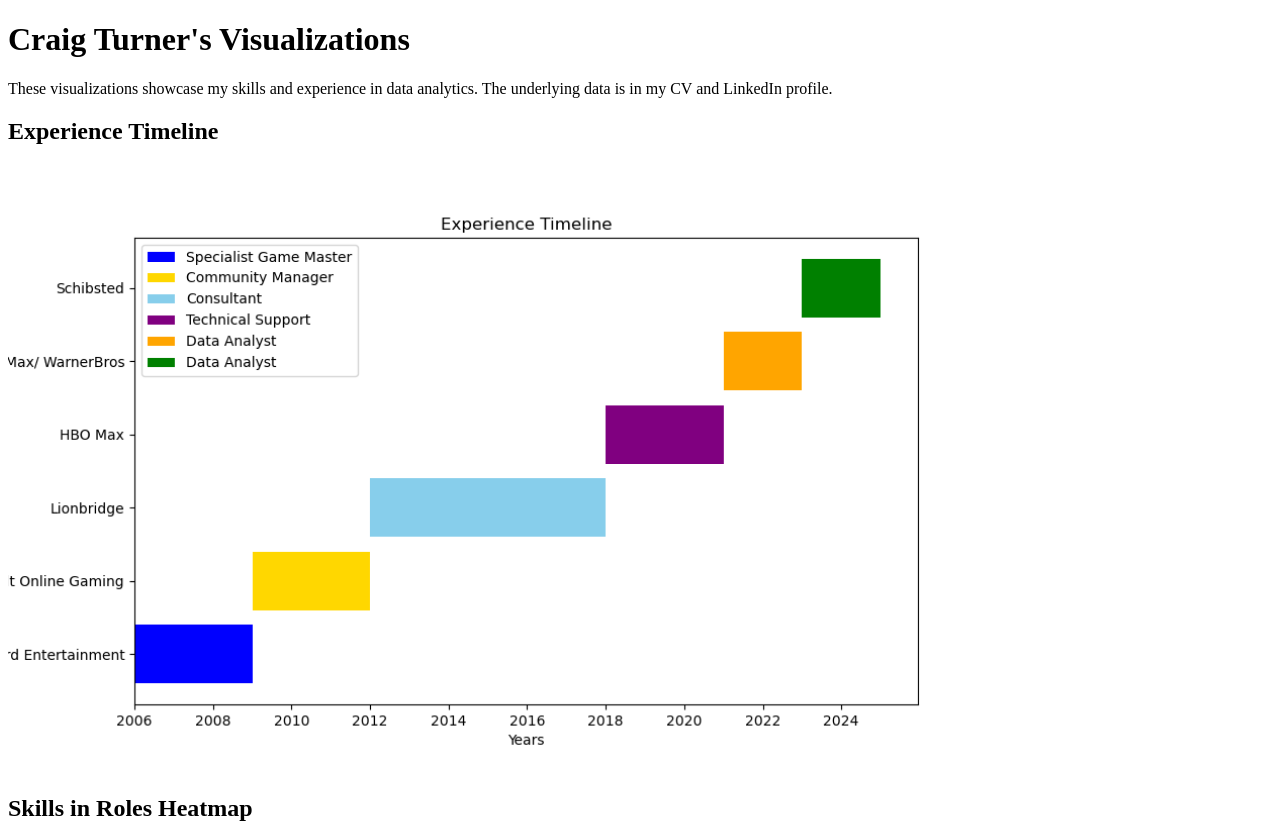
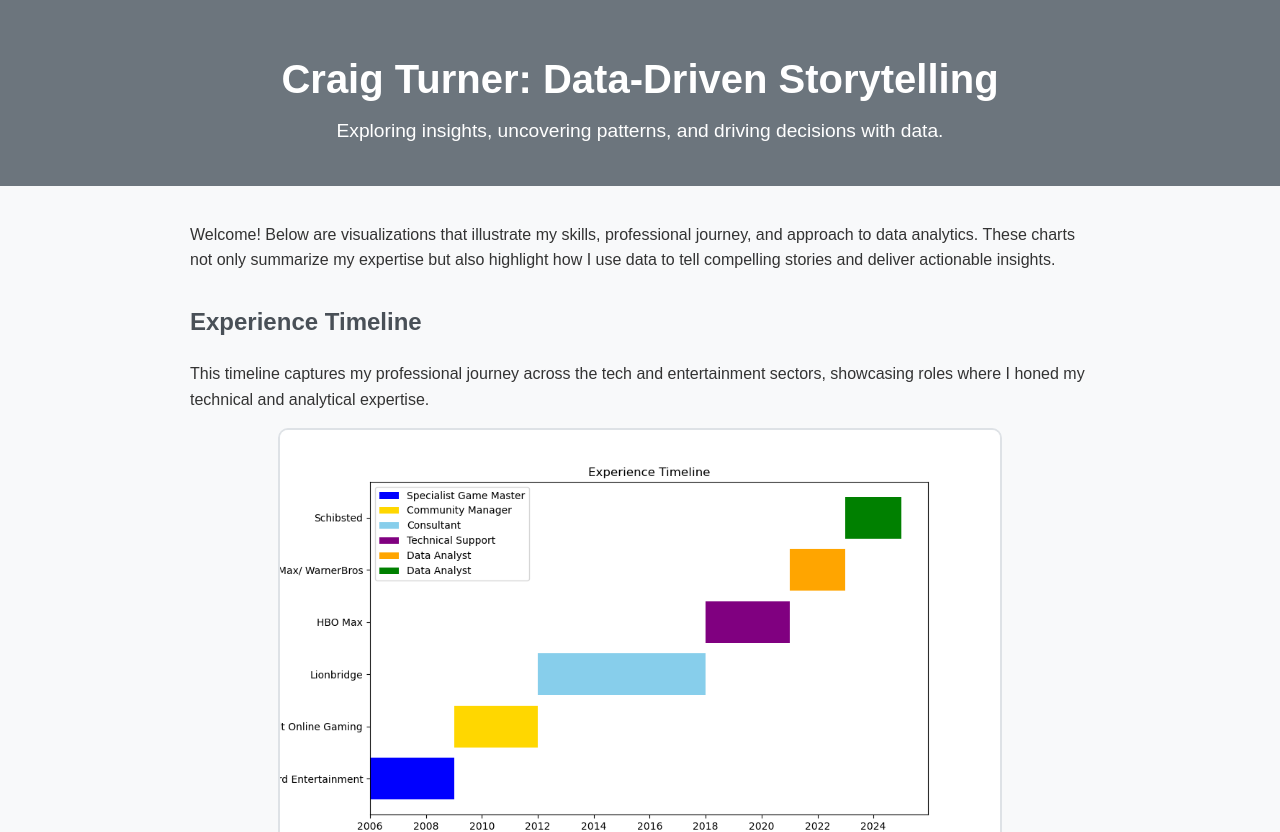
Before and after one commit to thundergore/super-giggle, a plain HTML site: page index.html in a window 1280 px wide. Shown: the top 832 px of the page. Drawn offline with Linux system fonts and the light colour scheme.

Commit message:
Update index.html

```diff
--- a/index.html
+++ b/index.html
@@ -3,29 +3,93 @@
 <head>
     <meta charset="UTF-8">
     <meta name="viewport" content="width=device-width, initial-scale=1.0">
-    <title>Craig Turner's Visualizations</title>
+    <title>Craig Turner: Data-Driven Storytelling</title>
+    <style>
+        body {
+            font-family: Arial, sans-serif;
+            margin: 0;
+            padding: 0;
+            line-height: 1.6;
+            color: #333;
+            background-color: #f8f9fa;
+        }
+        header {
+            background: #6c757d;
+            color: white;
+            padding: 20px 10px;
+            text-align: center;
+        }
+        h1 {
+            font-size: 2.5em;
+            margin-bottom: 5px;
+        }
+        p.subtitle {
+            font-size: 1.2em;
+            margin-top: 0;
+        }
+        section {
+            padding: 20px;
+            max-width: 900px;
+            margin: auto;
+        }
+        h2 {
+            color: #495057;
+            margin-top: 30px;
+        }
+        img {
+            display: block;
+            margin: 10px auto;
+            border: 2px solid #dee2e6;
+            border-radius: 10px;
+        }
+        footer {
+            background: #343a40;
+            color: white;
+            text-align: center;
+            padding: 10px;
+            margin-top: 30px;
+        }
+        footer a {
+            color: #ffc107;
+            text-decoration: none;
+        }
+        footer a:hover {
+            text-decoration: underline;
+        }
+    </style>
 </head>
 <body>
-    <h1>Craig Turner's Visualizations</h1>
-    <p>These visualizations showcase my skills and experience in data analytics. The underlying data is in my CV and LinkedIn profile.</p>
+    <header>
+        <h1>Craig Turner: Data-Driven Storytelling</h1>
+        <p class="subtitle">Exploring insights, uncovering patterns, and driving decisions with data.</p>
+    </header>
+
+    <section>
+        <p>Welcome! Below are visualizations that illustrate my skills, professional journey, and approach to data analytics. These charts not only summarize my expertise but also highlight how I use data to tell compelling stories and deliver actionable insights.</p>
 
         <h2>Experience Timeline</h2>
+        <p>This timeline captures my professional journey across the tech and entertainment sectors, showcasing roles where I honed my technical and analytical expertise.</p>
         <img src="Viz/xp_timeline.png" alt="Experience Timeline" width="80%">
 
         <h2>Skills in Roles Heatmap</h2>
-    <img src="Viz/role_heatmap.png" alt="Skill usage in Roles" width="80%">
+        <p>This heatmap provides a detailed look at how I applied specific skills across my roles, from data engineering to machine learning and visualization.</p>
+        <img src="Viz/role_heatmap.png" alt="Skill Usage in Roles" width="80%">
 
         <h2>Skills Proficiency Radar Chart</h2>
+        <p>A visual representation of my technical proficiency across key areas, reflecting my strengths in tools, programming, and machine learning techniques.</p>
         <img src="Viz/skillz_radar.png" alt="Skills Proficiency" width="80%">
 
         <h2>Key Word Cloud</h2>
+        <p>Words that define my professional experience, with emphasis on data, tools, and technologies that have shaped my career.</p>
         <img src="Viz/key_wordcloud.png" alt="Keyword Wordcloud" width="80%">
 
         <h2>Network of Tools</h2>
+        <p>This network diagram showcases the interconnected tools and techniques I’ve used to build robust data solutions, emphasizing their relationships and applications.</p>
         <img src="Viz/tools_network.png" alt="Tools Network" width="80%">
+    </section>
 
     <footer>
-        <p><a href="https://github.com/thundergore">View my GitHub profile</a></p>
+        <p>Want to see more? Visit my <a href="https://github.com/thundergore" target="_blank">GitHub profile</a>.</p>
     </footer>
 </body>
 </html>
```
Lines whose indentation alone changed are shown as unchanged.
